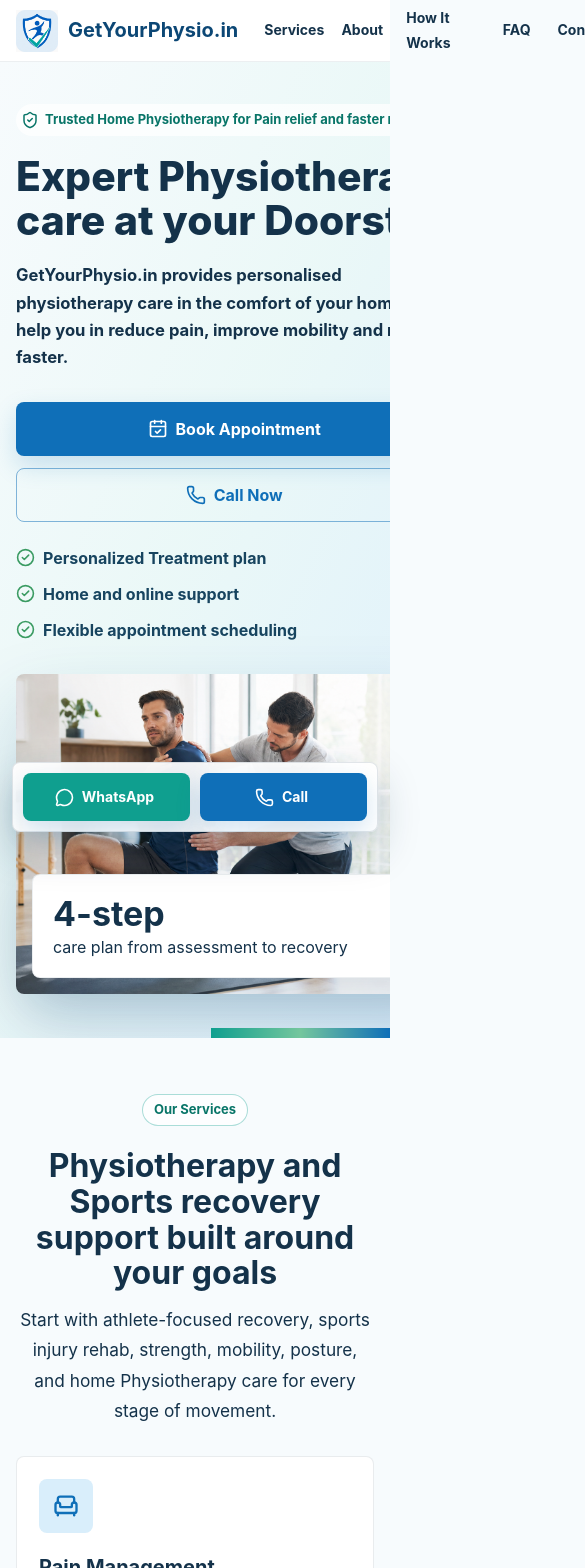
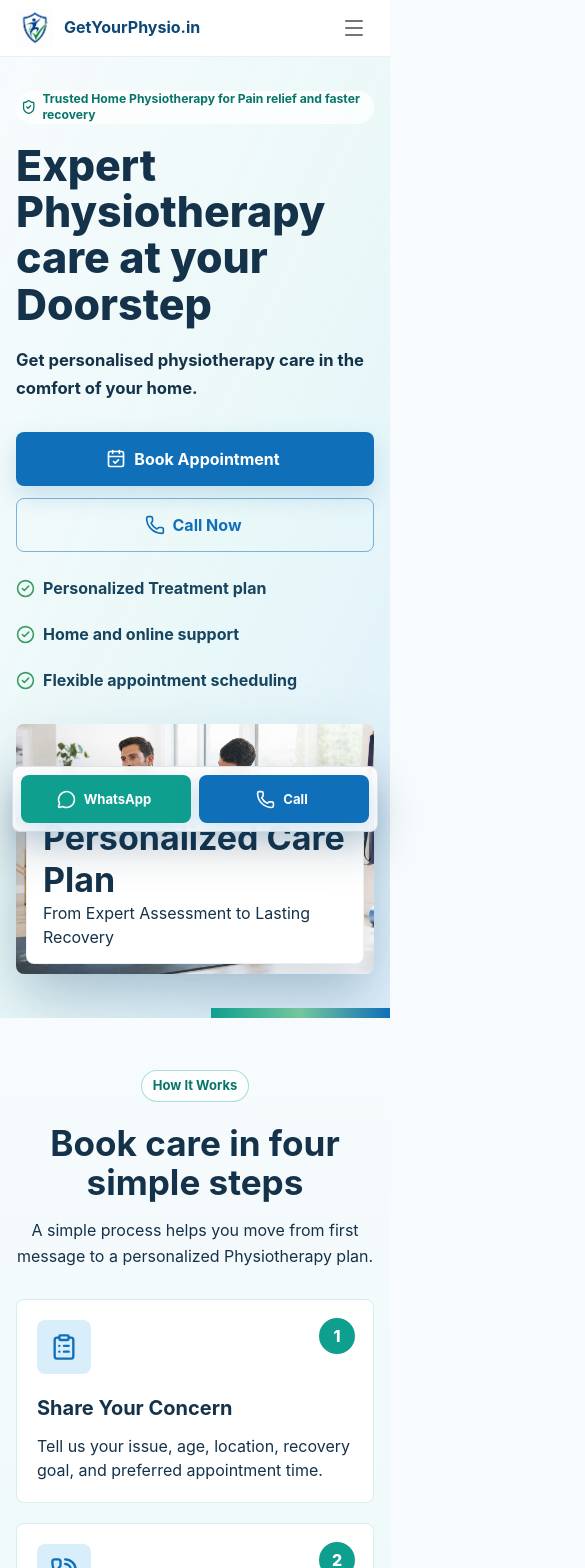
Before and after one commit to sharmagaurav8595-cmyk/get-your-physio, a React (Vite) app: page / in a window 390 px wide. Shown: the top 1568 px of the page, 585 px wide, since content can reach past the window. Built offline with nearby package versions, Linux system fonts and the light colour scheme.

Commit message:
version - 3

```diff
--- a/src/App.jsx
+++ b/src/App.jsx
@@ -18,10 +18,10 @@ export default function App() {
       <Header />
       <main>
         <Hero />
+        <HowItWorks />
         <ServicesSection />
         <AboutSection />
         <WhyChooseUs />
-        <HowItWorks />
         <ConditionsSection />
         <TestimonialsSection />
         <FaqSection />
--- a/src/components/Footer.jsx
+++ b/src/components/Footer.jsx
@@ -3,9 +3,9 @@ import logo from "../assets/logo.svg";
 import { contactDetails } from "../data/contact.js";
 
 const footerLinks = [
+  { label: "How It Works", href: "#how-it-works" },
   { label: "Services", href: "#services" },
   { label: "About", href: "#about" },
-  { label: "How It Works", href: "#how-it-works" },
   { label: "FAQ", href: "#faq" },
   { label: "Contact", href: "#contact" },
 ];
--- a/src/components/Header.jsx
+++ b/src/components/Header.jsx
@@ -15,13 +15,13 @@ import {
 } from "@mui/material";
 import { CalendarCheck, Menu, Phone, X } from "lucide-react";
 import logo from "../assets/logo.svg";
-import logo2 from "../assets/logo2.png";
+import logo3 from "../assets/logo3.jpg";
 import { contactDetails } from "../data/contact.js";
 
 const navLinks = [
+  { label: "How It Works", href: "#how-it-works" },
   { label: "Services", href: "#services" },
   { label: "About", href: "#about" },
-  { label: "How It Works", href: "#how-it-works" },
   { label: "FAQ", href: "#faq" },
   { label: "Contact", href: "#contact" },
 ];
@@ -36,7 +36,7 @@ export default function Header() {
       <Container maxWidth="xl">
         <Toolbar disableGutters className="header-toolbar">
           <Box component="a" href="#home" className="brand-link" aria-label="GetYourPhysio.in home">
-            <img src={logo2} alt="" className="brand-logo" />
+            <img src={logo3} alt="" className="brand-logo" />
             <Box>
               <Typography variant="h6" className="brand-name">
                 GetYourPhysio.in
@@ -78,6 +78,8 @@ export default function Header() {
             className="mobile-menu-button"
             onClick={() => setOpen(true)}
             aria-label="Open navigation menu"
+            aria-expanded={open}
+            aria-controls="mobile-navigation"
           >
             <Menu />
           </IconButton>
@@ -85,10 +87,10 @@ export default function Header() {
       </Container>
 
       <Drawer anchor="right" open={open} onClose={closeDrawer}>
-        <Box className="mobile-drawer" role="presentation">
+        <Box id="mobile-navigation" className="mobile-drawer" role="navigation" aria-label="Mobile navigation">
           <Stack direction="row" alignItems="center" justifyContent="space-between" mb={2}>
             <Box className="brand-link">
-              <img src={logo2} alt="" className="brand-logo" />
+              <img src={logo3} alt="" className="brand-logo" />
               <Typography variant="h6" className="brand-name">
                 GetYourPhysio.in
               </Typography>
--- a/src/components/Hero.jsx
+++ b/src/components/Hero.jsx
@@ -21,7 +21,7 @@ export default function Hero() {
               Expert Physiotherapy care at your Doorstep
             </Typography>
             <Typography variant="h5" color="text.secondary" className="hero-subtitle">
-              GetYourPhysio.in provides personalised physiotherapy care in the comfort of your home. We help you in reduce pain, improve mobility and recover faster.
+              Get personalised physiotherapy care in the comfort of your home.
             </Typography>
             <Stack direction={{ xs: "column", sm: "row" }} spacing={1.5} className="hero-actions">
               <Button
@@ -56,8 +56,8 @@ export default function Hero() {
           <Box className="hero-media">
             <img src={images.hero} alt="Physiotherapist supporting a patient during treatment" />
             <Box className="hero-stat">
-              <Typography variant="h4">4-step</Typography>
-              <Typography>care plan from assessment to recovery</Typography>
+              <Typography variant="h4">Personalized Care Plan</Typography>
+              <Typography>From Expert Assessment to Lasting Recovery</Typography>
             </Box>
           </Box>
         </Box>
--- a/src/data/contact.js
+++ b/src/data/contact.js
@@ -4,5 +4,5 @@ export const contactDetails = {
   whatsappHref:
     "https://wa.me/919919387585?text=Hello%20GetYourPhysio.in%2C%20I%20want%20to%20book%20a%20Physiotherapy%20consultation.",
   appointmentEmail: "sharmagaurav8595@gmail.com",
-  publicEmail: "care@getyourphysio.in",
+  publicEmail: "getyourphysio.in@gmail.com",
 };
--- a/src/styles/global.css
+++ b/src/styles/global.css
@@ -18,6 +18,11 @@ body {
   overflow-x: hidden;
 }
 
+#root {
+  width: 100%;
+  overflow-x: clip;
+}
+
 a {
   color: inherit;
   text-decoration: none;
@@ -25,6 +30,7 @@ a {
 
 img {
   display: block;
+  height: auto;
   max-width: 100%;
 }
 
@@ -37,6 +43,7 @@ img {
 .header-toolbar {
   min-height: 78px;
   gap: 24px;
+  width: 100%;
 }
 
 .brand-link {
@@ -66,6 +73,7 @@ img {
 .desktop-nav {
   flex: 1;
   justify-content: center;
+  min-width: 0;
 }
 
 .desktop-actions {
@@ -611,6 +619,20 @@ img {
 }
 
 @media (max-width: 1180px) {
+  .header-toolbar {
+    gap: 14px;
+  }
+
+  .desktop-nav .MuiButton-root {
+    min-width: auto;
+    padding-inline: 8px;
+    font-size: 0.84rem;
+  }
+
+  .desktop-actions .MuiButton-root {
+    padding-inline: 12px;
+  }
+
   .service-grid,
   .reason-grid,
   .steps-grid {
@@ -618,11 +640,8 @@ img {
   }
 }
 
-@media (max-width: 900px) {
-  .header-toolbar {
-    min-height: 70px;
-  }
-
+@media (max-width: 1080px) {
+  .desktop-nav,
   .desktop-actions {
     display: none !important;
   }
@@ -633,11 +652,60 @@ img {
   }
 
   .mobile-drawer {
-    display: block;
+    display: block !important;
+  }
+}
+
+@media (max-width: 900px) {
+  .header-toolbar {
+    min-height: 70px;
+    gap: 12px;
+  }
+
+  .desktop-nav,
+  .desktop-actions {
+    display: none !important;
+  }
+
+  .brand-link {
+    min-width: 0;
+  }
+
+  .mobile-menu-button {
+    display: inline-flex !important;
+    margin-left: auto !important;
+  }
+
+  .mobile-drawer {
+    display: block !important;
   }
 
   .hero-section {
     padding: 42px 0 44px;
+  }
+
+  .hero-grid,
+  .split-grid,
+  .conditions-layout,
+  .contact-grid {
+    gap: 40px;
+  }
+
+  .hero-title {
+    font-size: clamp(2.6rem, 8vw, 4.2rem) !important;
+  }
+
+  .hero-chip {
+    width: fit-content;
+    max-width: 100%;
+    height: auto !important;
+    min-height: 32px;
+    padding-block: 4px;
+  }
+
+  .hero-chip .MuiChip-label {
+    white-space: normal;
+    line-height: 1.35;
   }
 
   .hero-grid,
@@ -664,7 +732,7 @@ img {
   }
 
   .testimonial-grid {
-    grid-template-columns: 1fr;
+    grid-template-columns: repeat(2, minmax(0, 1fr));
   }
 
   .condition-gallery {
@@ -683,6 +751,19 @@ img {
   .footer-bottom {
     display: grid;
   }
+
+  .appointment-form,
+  .contact-info-item,
+  .service-card,
+  .testimonial-card,
+  .step-item {
+    min-width: 0;
+  }
+
+  .sticky-actions {
+    right: 16px;
+    bottom: 16px;
+  }
 }
 
 @media (max-width: 640px) {
@@ -693,6 +774,12 @@ img {
   .brand-logo {
     width: 42px;
     height: 42px;
+    flex: 0 0 42px;
+  }
+
+  .brand-name {
+    font-size: 1rem !important;
+    overflow-wrap: anywhere;
   }
 
   .brand-tagline {
@@ -700,7 +787,8 @@ img {
   }
 
   .hero-title {
-    font-size: 2.55rem !important;
+    font-size: clamp(2.15rem, 11vw, 2.75rem) !important;
+    line-height: 1.08 !important;
   }
 
   .hero-subtitle {
@@ -711,9 +799,20 @@ img {
     width: 100%;
   }
 
+  .hero-highlights {
+    gap: 10px !important;
+  }
+
   .hero-media,
   .hero-media img {
-    min-height: 320px;
+    min-height: 280px;
+  }
+
+  .hero-stat {
+    left: 10px;
+    right: 10px;
+    bottom: 10px;
+    padding: 14px 16px;
   }
 
   .section-heading {
@@ -723,6 +822,7 @@ img {
   .service-grid,
   .reason-grid,
   .steps-grid,
+  .testimonial-grid,
   .form-grid {
     grid-template-columns: 1fr;
   }
@@ -740,7 +840,11 @@ img {
   .service-card .MuiCardContent-root,
   .testimonial-card .MuiCardContent-root,
   .step-item {
-    padding: 22px;
+    padding: 20px;
+  }
+
+  .step-item {
+    min-height: auto;
   }
 
   .service-dialog-title {
@@ -758,7 +862,63 @@ img {
   }
 
   .section-block {
-    padding: 56px 0;
+    padding: 52px 0;
+  }
+
+  .section-title {
+    font-size: clamp(1.85rem, 9vw, 2.4rem) !important;
+  }
+
+  .section-description {
+    font-size: 1rem !important;
+    line-height: 1.65 !important;
+  }
+
+  .faq-list .MuiAccordionSummary-root {
+    min-height: 60px;
+    padding-inline: 16px;
+  }
+
+  .faq-list .MuiAccordionSummary-content h3 {
+    font-size: 1rem;
+    line-height: 1.4;
+  }
+
+  .faq-list .MuiAccordionDetails-root {
+    padding: 0 16px 18px;
+  }
+
+  .contact-info-item {
+    padding: 15px;
+  }
+
+  .contact-info-item > div,
+  .footer-grid > *,
+  .footer-bottom > * {
+    min-width: 0;
+    overflow-wrap: anywhere;
+  }
+
+  .appointment-form {
+    padding: 20px;
+  }
+
+  .home-visit-check {
+    min-height: 52px;
+    height: auto;
+    padding-block: 6px;
+  }
+
+  .site-footer {
+    padding: 44px 0 24px;
+  }
+
+  .footer-grid {
+    gap: 26px;
+  }
+
+  .footer-bottom {
+    margin-top: 32px;
   }
 
   .condition-chip {
@@ -773,3 +933,82 @@ img {
     width: auto;
   }
 }
+
+@media (max-width: 420px) {
+  .MuiContainer-root {
+    padding-left: 16px !important;
+    padding-right: 16px !important;
+  }
+
+  .header-toolbar {
+    min-height: 64px;
+  }
+
+  .brand-logo {
+    width: 38px;
+    height: 38px;
+    flex-basis: 38px;
+  }
+
+  .mobile-menu-button {
+    padding: 8px !important;
+  }
+
+  .mobile-drawer {
+    width: min(90vw, 340px);
+    padding: 16px;
+  }
+
+  .hero-section {
+    padding-top: 34px;
+  }
+
+  .hero-grid,
+  .split-grid,
+  .conditions-layout,
+  .contact-grid {
+    gap: 32px;
+  }
+
+  .hero-chip {
+    font-size: 0.76rem !important;
+  }
+
+  .hero-media,
+  .hero-media img {
+    min-height: 250px;
+  }
+
+  .about-gallery {
+    gap: 12px;
+  }
+
+  .condition-list {
+    gap: 8px;
+  }
+
+  .service-dialog-title {
+    gap: 8px;
+  }
+
+  .service-dialog-title .MuiStack-root {
+    min-width: 0;
+  }
+
+  .service-dialog-title .MuiTypography-root {
+    font-size: 1.12rem;
+    overflow-wrap: anywhere;
+  }
+
+  .sticky-actions {
+    grid-template-columns: 1fr 1fr;
+    gap: 8px;
+    padding: 8px;
+  }
+
+  .sticky-actions .MuiButton-root {
+    min-width: 0;
+    padding-inline: 8px;
+    font-size: 0.82rem;
+  }
+}
```
Also changed, not shown: src/assets/logo3.jpg (added), 5 other files (tests, documents, lock files or other folders).
